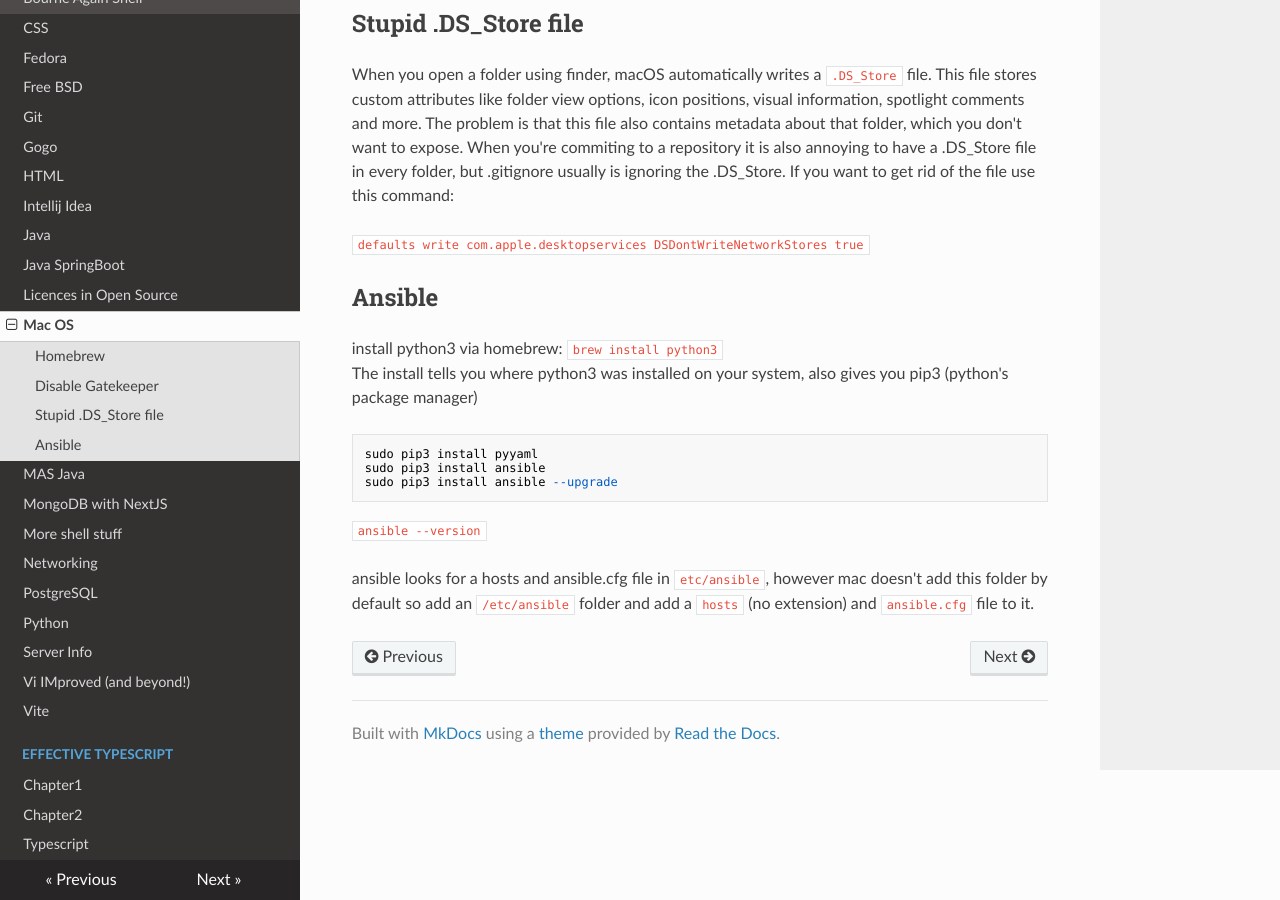
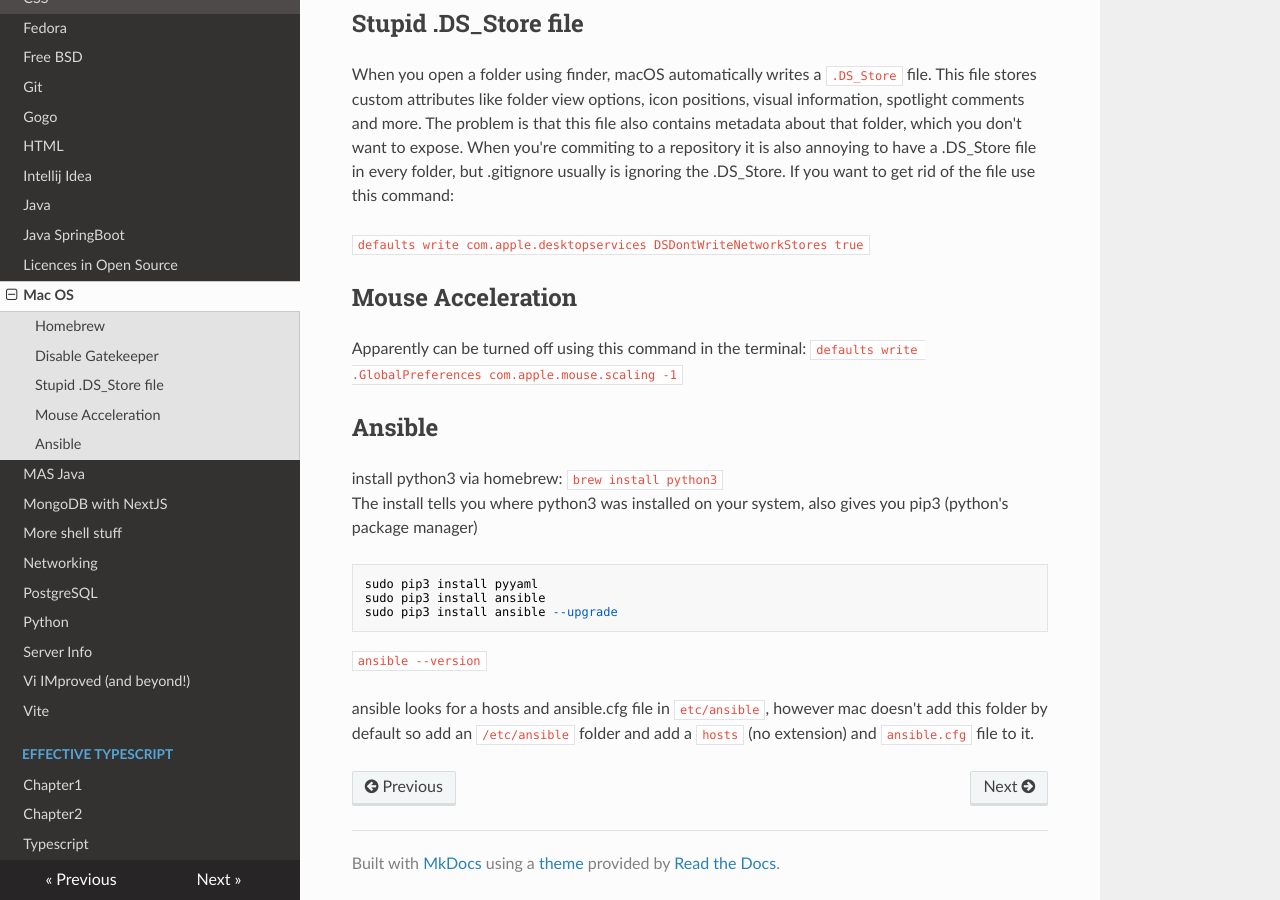
Before and after one commit to jacktrusler/cheat_sheets, an MkDocs documentation site: the page built from docs/mac.md, in a window 1280 px wide and 900 px high, scrolled down 879 px. Built offline with MkDocs 1.6.1, drawn with Linux system fonts in a browser that asks for light colours; nearby versions of some CDN libraries.

Commit message:
do you ever feel like a plastic bag

```diff
--- a/docs/mac.md
+++ b/docs/mac.md
@@ -39,6 +39,10 @@ but .gitignore usually is ignoring the .DS_Store. If you want to get rid of the
 
 `defaults write com.apple.desktopservices DSDontWriteNetworkStores true`
 
+## Mouse Acceleration
+Apparently can be turned off using this command in the terminal:
+`defaults write .GlobalPreferences com.apple.mouse.scaling -1`
+
 ## Ansible
 install python3 via homebrew: `brew install python3`
 The install tells you where python3 was installed on your system, also gives you pip3 (python's package manager)
```
Also changed, not shown: docs/git.md (+1 -1 lines).
